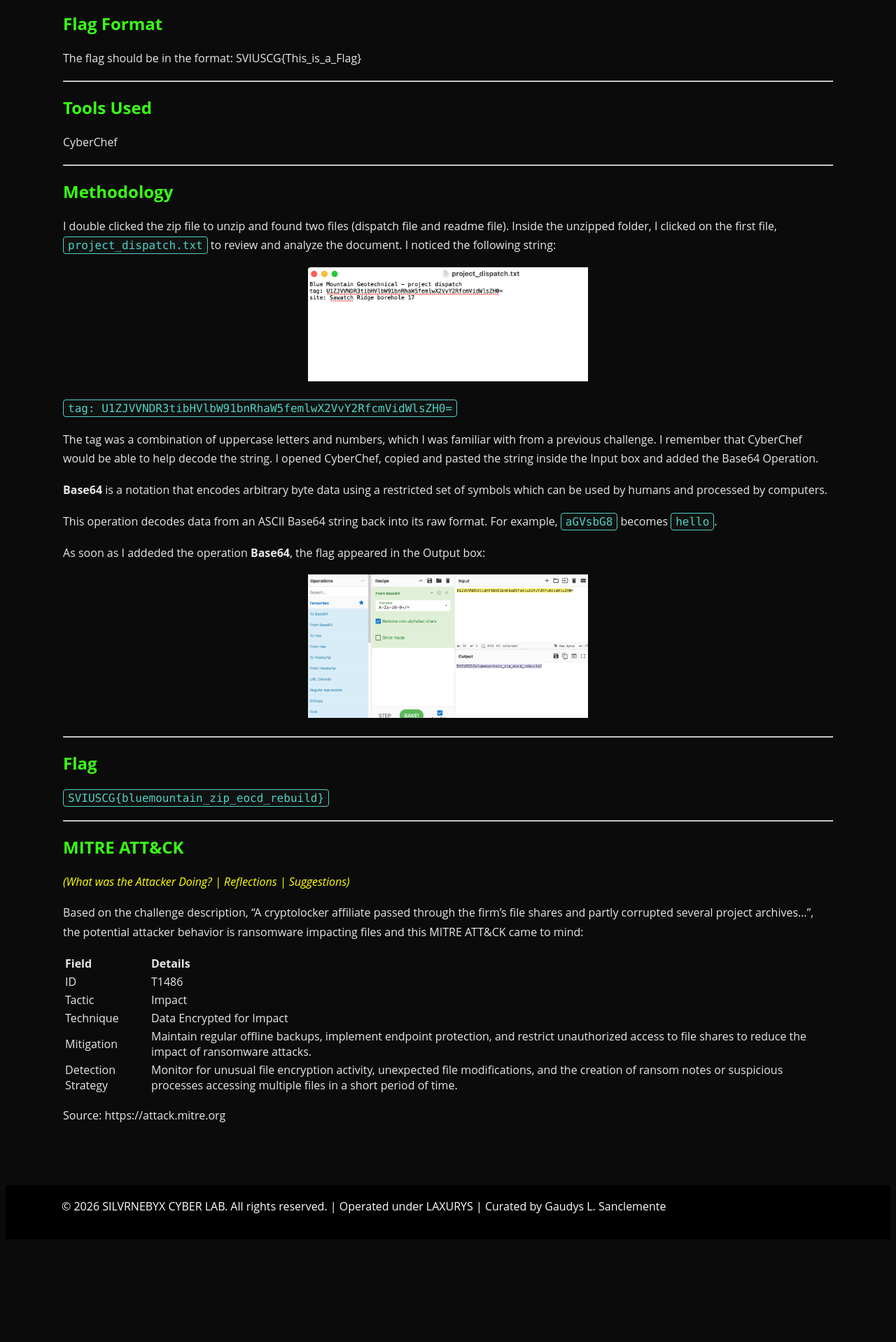
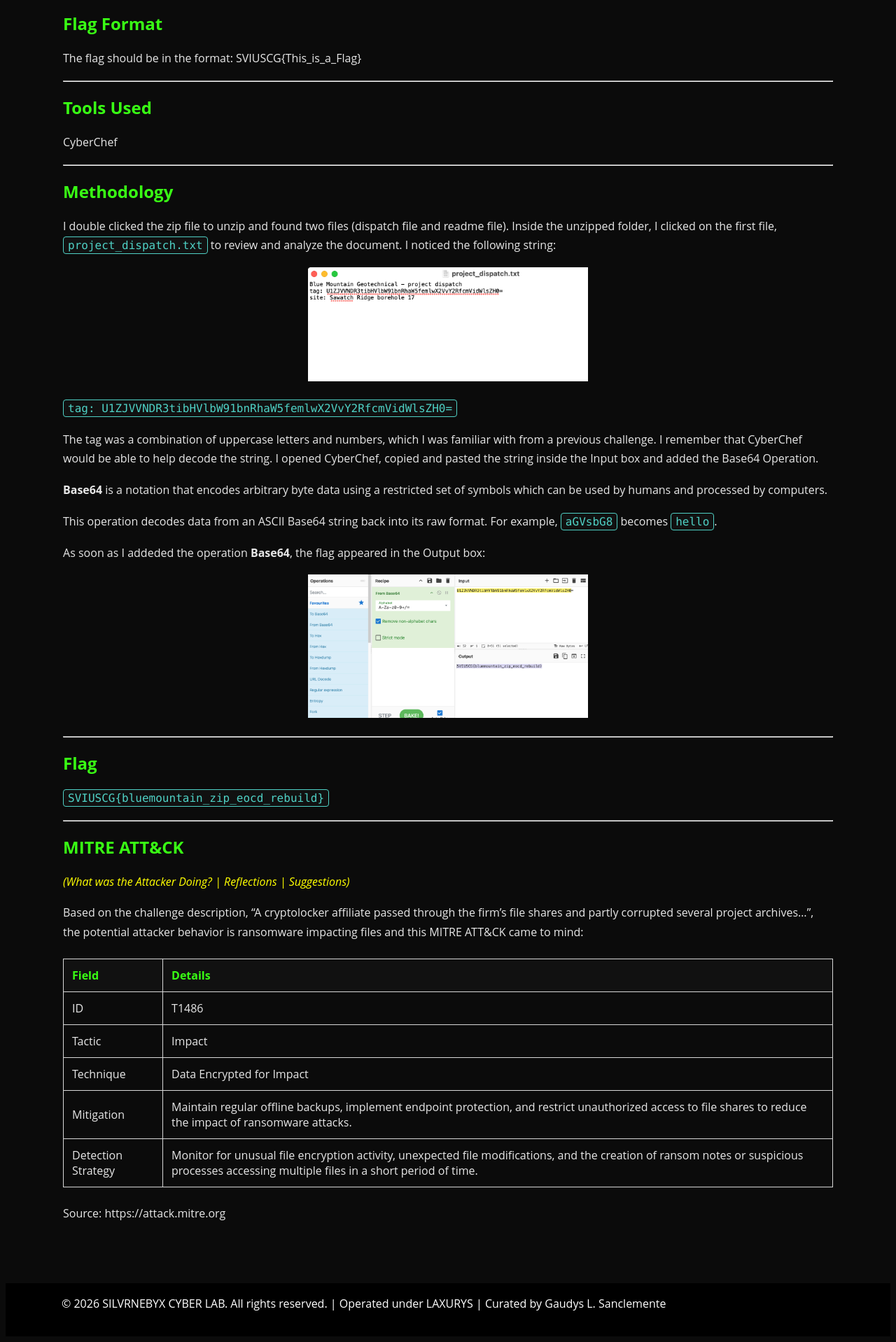
Before and after one commit to glsanclem/2026-US-Cyber-Open-CTF, a Jekyll site: the page built from main_challenges/broken-envelope.md, in a window 1280 px wide. Shown: the part 794-2712 px from the top of the page at 70% size. Built offline with Jekyll 4.4.1, drawn with Linux system fonts in a browser that asks for light colours; before the commit the page ends 2573 px from its top, so only the background shows below that.

Commit message:
Add table styling to CSS
Added styling for tables including width, border, and padding.

```diff
--- a/assets/css/style.css
+++ b/assets/css/style.css
@@ -164,3 +164,23 @@ code {
   padding: 2px 6px;
   font-family: Consolas, Monaco, "Courier New", monospace;
 }
+
+/* ------------------- Table Styling -------------------- */
+
+table {
+  width: 100%;
+  border-collapse: collapse;
+  margin: 1.5rem 0;
+}
+
+th,
+td {
+  border: 1px solid #d8d8d8;
+  padding: 0.75rem;
+  text-align: left;
+}
+
+th {
+  color: #39FF14;
+  background-color: #111111;
+}
```
